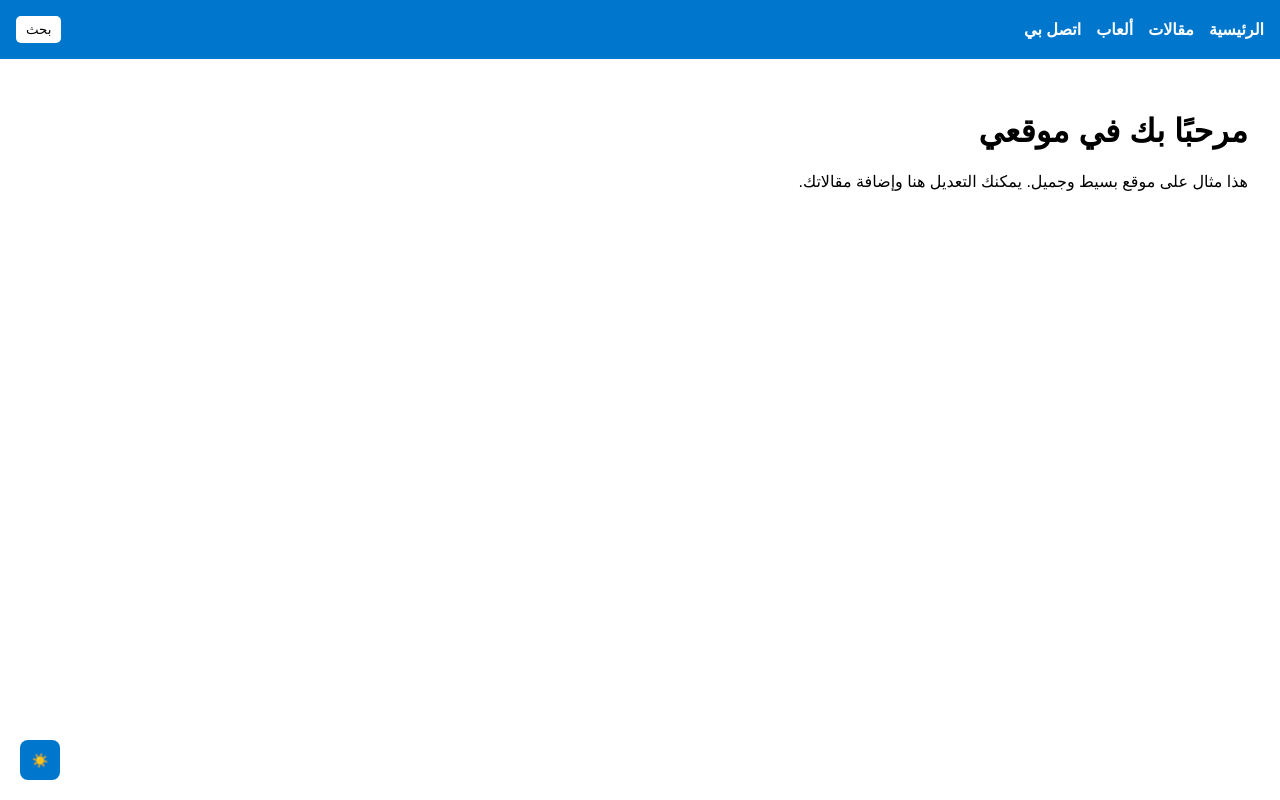
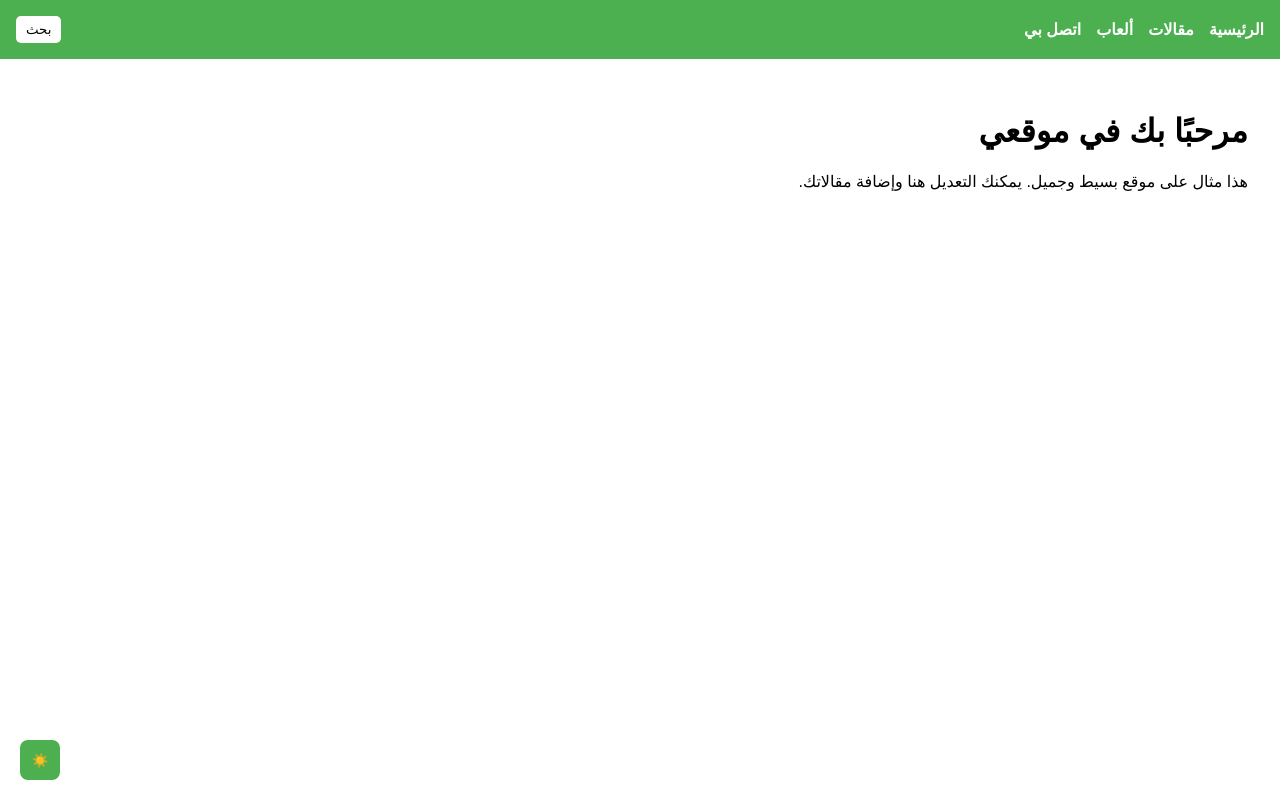
Before and after one commit to q5mr/q5mr.github.io, a plain HTML site: page index.html in a window 1280 px wide. Drawn offline with Linux system fonts and the light colour scheme.

Commit message:
Add files via upload

```diff
--- a/index.html
+++ b/index.html
@@ -12,7 +12,7 @@
       transition: background 0.3s, color 0.3s;
     }
     header {
-      background-color: #0077cc;
+      background-color: #4CAF50;
       color: white;
       padding: 1rem;
       display: flex;
@@ -62,14 +62,14 @@
       width: 40px;
       height: 40px;
       border-radius: 8px;
-      background-color: #0077cc;
+      background-color: #4CAF50;
       color: white;
       border: none;
       cursor: pointer;
       transition: background 0.3s;
     }
     .theme-toggle:hover {
-      background-color: #005fa3;
+      background-color: #388E3C;
     }
     main {
       padding: 2rem;
```
